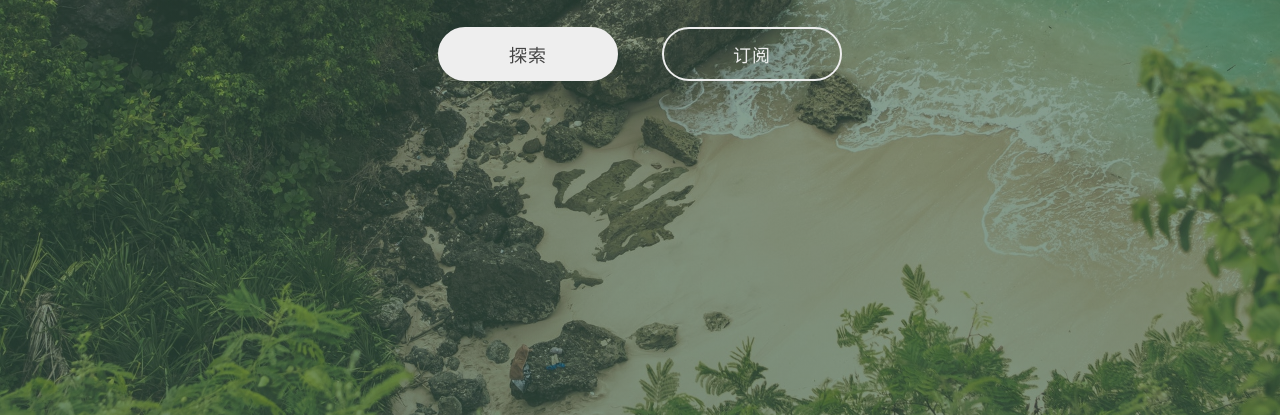
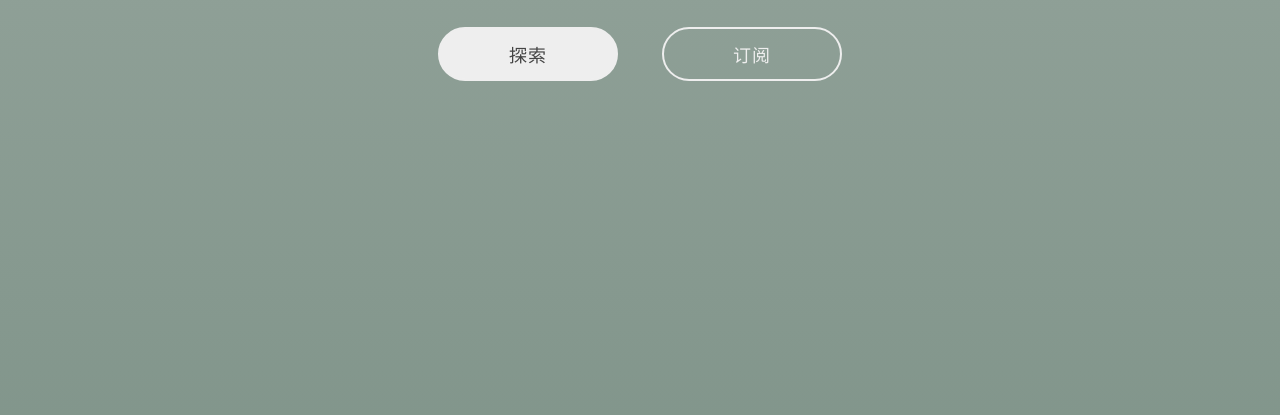
Before and after one commit to tdmhang/css-animation, a plain HTML site: page index.html in a window 1280 px wide. Shown: the part 385-800 px from the top of the page. Drawn offline with Linux system fonts and the light colour scheme.

Commit message:
remove the images

```diff
--- a/style.css
+++ b/style.css
@@ -8,7 +8,7 @@
     width: 100%;
     height: 100vh;
     background: linear-gradient(rgba(53,82,66,.5)
-    ,rgba(47, 80,63,0.6)),url(images/bg.jpg)
+    ,rgba(47, 80,63,0.6))
     center no-repeat;background-size: cover;
 
     overflow: hidden;
```
